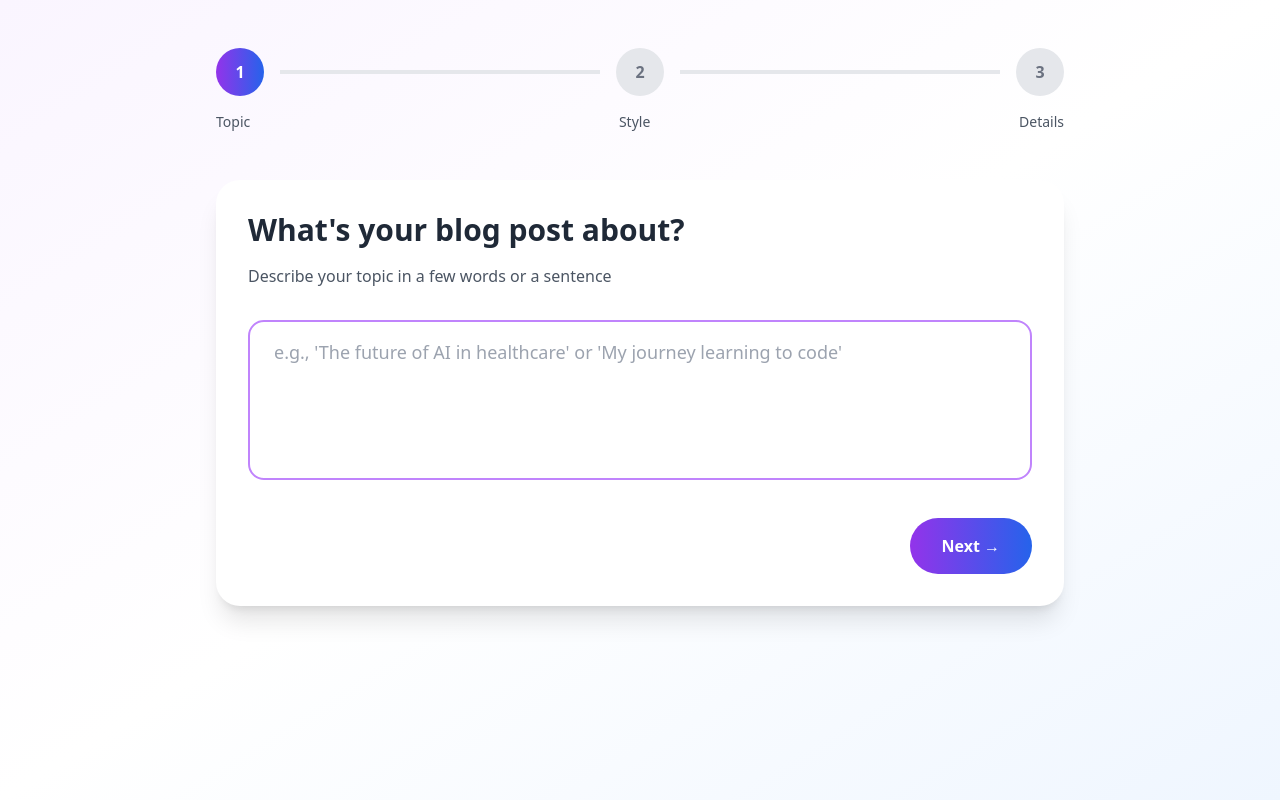
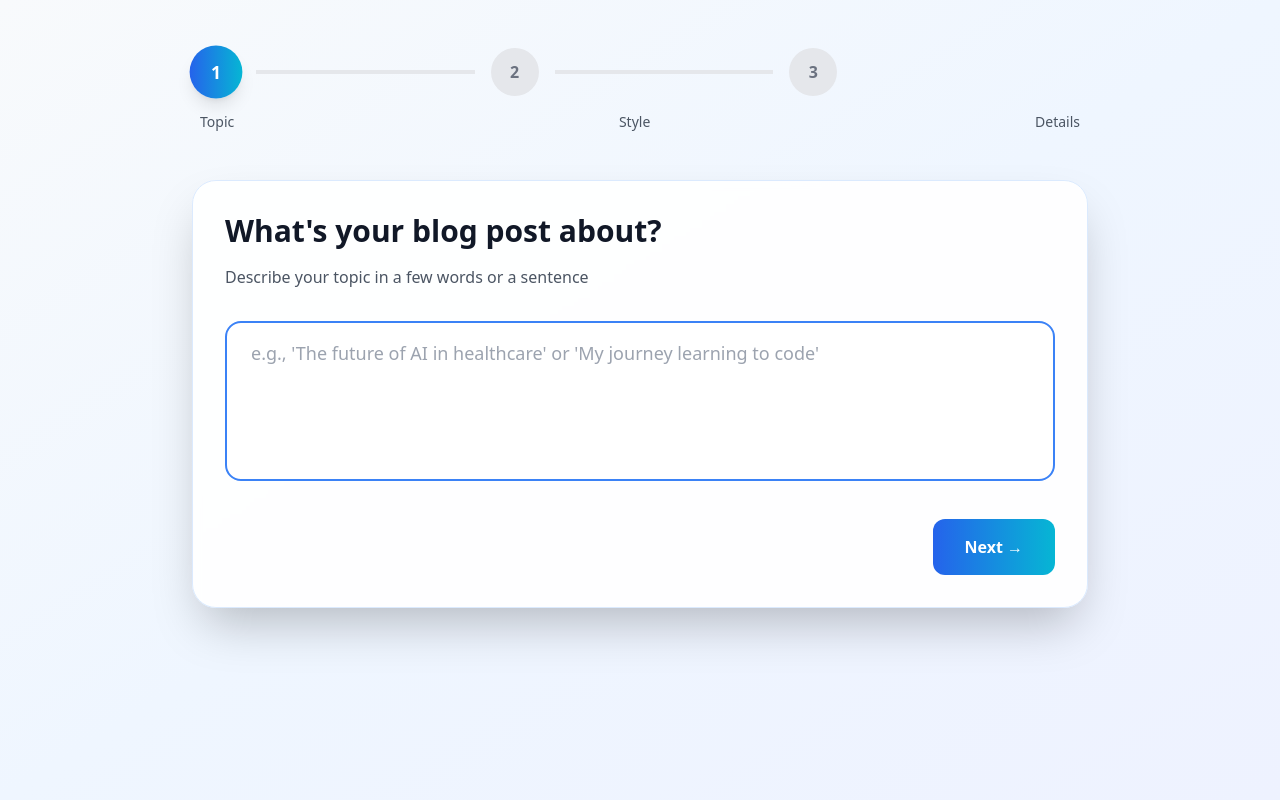
Before and after one commit to cybev1/cybev-frontend, a Next.js app: page /blog/builder in a window 1280 px wide. Built offline with nearby package versions, Linux system fonts and the light colour scheme.

Commit message:
Update builder.jsx

```diff
--- a/src/pages/blog/builder.jsx
+++ b/src/pages/blog/builder.jsx
@@ -1,7 +1,7 @@
-import React, { useState } from 'react';
+import { useState } from 'react';
 import { useRouter } from 'next/router';
 
-const BlogBuilder = () => {
+export default function BlogBuilder() {
   const router = useRouter();
   const [step, setStep] = useState(1);
   const [blogData, setBlogData] = useState({
@@ -32,7 +32,6 @@ const BlogBuilder = () => {
     if (step < 3) {
       setStep(step + 1);
     } else {
-      // Navigate to voice recording with blog data
       router.push({
         pathname: '/studio/voice-record',
         query: { blogData: JSON.stringify(blogData) }
@@ -40,34 +39,30 @@ const BlogBuilder = () => {
     }
   };
 
-  const handleBack = () => {
-    if (step > 1) setStep(step - 1);
-  };
-
   return (
-    <div className="min-h-screen bg-gradient-to-br from-purple-50 via-white to-blue-50">
-      <div className="max-w-4xl mx-auto py-12 px-6">
+    <div className="min-h-screen bg-gradient-to-br from-slate-50 via-blue-50 to-indigo-50 py-12 px-4">
+      <div className="max-w-4xl mx-auto">
         {/* Progress Bar */}
         <div className="mb-12">
           <div className="flex items-center justify-between mb-4">
             {[1, 2, 3].map((num) => (
-              <React.Fragment key={num}>
-                <div className={`flex items-center justify-center w-12 h-12 rounded-full font-bold ${
+              <div key={num} className="flex items-center flex-1">
+                <div className={`flex items-center justify-center w-12 h-12 rounded-full font-bold transition-all ${
                   step >= num
-                    ? 'bg-gradient-to-r from-purple-600 to-blue-600 text-white'
+                    ? 'bg-gradient-to-r from-blue-600 to-cyan-500 text-white shadow-lg scale-110'
                     : 'bg-gray-200 text-gray-500'
                 }`}>
                   {num}
                 </div>
                 {num < 3 && (
-                  <div className={`flex-1 h-1 mx-4 ${
-                    step > num ? 'bg-gradient-to-r from-purple-600 to-blue-600' : 'bg-gray-200'
+                  <div className={`flex-1 h-1 mx-4 transition-all ${
+                    step > num ? 'bg-gradient-to-r from-blue-600 to-cyan-500' : 'bg-gray-200'
                   }`} />
                 )}
-              </React.Fragment>
+              </div>
             ))}
           </div>
-          <div className="flex justify-between text-sm text-gray-600">
+          <div className="flex justify-between text-sm text-gray-600 px-2">
             <span>Topic</span>
             <span>Style</span>
             <span>Details</span>
@@ -76,8 +71,8 @@ const BlogBuilder = () => {
 
         {/* Step 1: Topic */}
         {step === 1 && (
-          <div className="bg-white rounded-3xl shadow-xl p-8">
-            <h2 className="text-3xl font-bold mb-4 text-gray-800">
+          <div className="bg-white/90 backdrop-blur-sm rounded-3xl shadow-2xl p-8 border border-blue-100">
+            <h2 className="text-3xl font-bold mb-4 text-gray-900">
               What's your blog post about?
             </h2>
             <p className="text-gray-600 mb-8">
@@ -88,14 +83,14 @@ const BlogBuilder = () => {
               value={blogData.topic}
               onChange={(e) => setBlogData({ ...blogData, topic: e.target.value })}
               placeholder="e.g., 'The future of AI in healthcare' or 'My journey learning to code'"
-              className="w-full h-40 px-6 py-4 border-2 border-gray-200 rounded-2xl focus:border-purple-400 focus:outline-none text-lg resize-none"
+              className="w-full h-40 px-6 py-4 border-2 border-gray-200 rounded-2xl focus:border-blue-500 focus:outline-none text-lg resize-none transition"
               autoFocus
             />
 
             <div className="mt-8 flex justify-end">
               <button
                 onClick={handleNext}
-                className="px-8 py-4 bg-gradient-to-r from-purple-600 to-blue-600 text-white rounded-full font-semibold hover:shadow-xl transition-all"
+                className="px-8 py-4 bg-gradient-to-r from-blue-600 to-cyan-500 hover:from-blue-700 hover:to-cyan-600 text-white rounded-xl font-semibold hover:shadow-xl transition-all active:scale-95"
               >
                 Next →
               </button>
@@ -105,15 +100,14 @@ const BlogBuilder = () => {
 
         {/* Step 2: Tone & Length */}
         {step === 2 && (
-          <div className="bg-white rounded-3xl shadow-xl p-8">
-            <h2 className="text-3xl font-bold mb-2 text-gray-800">
+          <div className="bg-white/90 backdrop-blur-sm rounded-3xl shadow-2xl p-8 border border-blue-100">
+            <h2 className="text-3xl font-bold mb-2 text-gray-900">
               Choose your style
             </h2>
             <p className="text-gray-600 mb-8">
               Select the tone and length that fits your content
             </p>
 
-            {/* Tone Selection */}
             <div className="mb-10">
               <h3 className="text-xl font-semibold mb-4 text-gray-700">Tone</h3>
               <div className="grid grid-cols-2 md:grid-cols-4 gap-4">
@@ -121,10 +115,10 @@ const BlogBuilder = () => {
                   <button
                     key={tone.id}
                     onClick={() => setBlogData({ ...blogData, tone: tone.id })}
-                    className={`p-4 rounded-xl border-2 transition-all text-center ${
+                    className={`p-4 rounded-xl border-2 transition-all text-center active:scale-95 ${
                       blogData.tone === tone.id
-                        ? 'border-purple-500 bg-purple-50'
-                        : 'border-gray-200 hover:border-purple-300'
+                        ? 'border-blue-500 bg-blue-50 shadow-lg'
+                        : 'border-gray-200 hover:border-blue-300'
                     }`}
                   >
                     <div className="text-3xl mb-2">{tone.icon}</div>
@@ -135,7 +129,6 @@ const BlogBuilder = () => {
               </div>
             </div>
 
-            {/* Length Selection */}
             <div className="mb-8">
               <h3 className="text-xl font-semibold mb-4 text-gray-700">Length</h3>
               <div className="grid grid-cols-3 gap-4">
@@ -143,10 +136,10 @@ const BlogBuilder = () => {
                   <button
                     key={length.id}
                     onClick={() => setBlogData({ ...blogData, length: length.id })}
-                    className={`p-6 rounded-xl border-2 transition-all text-center ${
+                    className={`p-6 rounded-xl border-2 transition-all text-center active:scale-95 ${
                       blogData.length === length.id
-                        ? 'border-purple-500 bg-purple-50'
-                        : 'border-gray-200 hover:border-purple-300'
+                        ? 'border-blue-500 bg-blue-50 shadow-lg'
+                        : 'border-gray-200 hover:border-blue-300'
                     }`}
                   >
                     <div className="font-bold text-lg text-gray-800 mb-1">{length.label}</div>
@@ -159,14 +152,14 @@ const BlogBuilder = () => {
 
             <div className="flex justify-between">
               <button
-                onClick={handleBack}
-                className="px-8 py-4 bg-gray-100 text-gray-700 rounded-full font-semibold hover:bg-gray-200 transition-all"
+                onClick={() => setStep(1)}
+                className="px-8 py-4 bg-gray-100 text-gray-700 rounded-xl font-semibold hover:bg-gray-200 transition-all active:scale-95"
               >
                 ← Back
               </button>
               <button
                 onClick={handleNext}
-                className="px-8 py-4 bg-gradient-to-r from-purple-600 to-blue-600 text-white rounded-full font-semibold hover:shadow-xl transition-all"
+                className="px-8 py-4 bg-gradient-to-r from-blue-600 to-cyan-500 hover:from-blue-700 hover:to-cyan-600 text-white rounded-xl font-semibold hover:shadow-xl transition-all active:scale-95"
               >
                 Next →
               </button>
@@ -174,10 +167,10 @@ const BlogBuilder = () => {
           </div>
         )}
 
-        {/* Step 3: Keywords (Optional) */}
+        {/* Step 3: Keywords */}
         {step === 3 && (
-          <div className="bg-white rounded-3xl shadow-xl p-8">
-            <h2 className="text-3xl font-bold mb-2 text-gray-800">
+          <div className="bg-white/90 backdrop-blur-sm rounded-3xl shadow-2xl p-8 border border-blue-100">
+            <h2 className="text-3xl font-bold mb-2 text-gray-900">
               Add keywords (optional)
             </h2>
             <p className="text-gray-600 mb-8">
@@ -187,7 +180,7 @@ const BlogBuilder = () => {
             <input
               type="text"
               placeholder="Press Enter to add keywords (e.g., AI, healthcare, innovation)"
-              className="w-full px-6 py-4 border-2 border-gray-200 rounded-2xl focus:border-purple-400 focus:outline-none text-lg mb-4"
+              className="w-full px-6 py-4 border-2 border-gray-200 rounded-2xl focus:border-blue-500 focus:outline-none text-lg mb-4 transition"
               onKeyPress={(e) => {
                 if (e.key === 'Enter' && e.target.value.trim()) {
                   setBlogData({
@@ -199,13 +192,12 @@ const BlogBuilder = () => {
               }}
             />
 
-            {/* Keyword Tags */}
             {blogData.keywords.length > 0 && (
               <div className="flex flex-wrap gap-2 mb-6">
                 {blogData.keywords.map((keyword, idx) => (
                   <span
                     key={idx}
-                    className="px-4 py-2 bg-purple-100 text-purple-700 rounded-full text-sm font-medium flex items-center gap-2"
+                    className="px-4 py-2 bg-blue-100 text-blue-700 rounded-full text-sm font-medium flex items-center gap-2"
                   >
                     {keyword}
                     <button
@@ -215,7 +207,7 @@ const BlogBuilder = () => {
                           keywords: blogData.keywords.filter((_, i) => i !== idx)
                         });
                       }}
-                      className="hover:text-purple-900"
+                      className="hover:text-blue-900 text-lg"
                     >
                       ×
                     </button>
@@ -232,14 +224,14 @@ const BlogBuilder = () => {
 
             <div className="flex justify-between">
               <button
-                onClick={handleBack}
-                className="px-8 py-4 bg-gray-100 text-gray-700 rounded-full font-semibold hover:bg-gray-200 transition-all"
+                onClick={() => setStep(2)}
+                className="px-8 py-4 bg-gray-100 text-gray-700 rounded-xl font-semibold hover:bg-gray-200 transition-all active:scale-95"
               >
                 ← Back
               </button>
               <button
                 onClick={handleNext}
-                className="px-8 py-4 bg-gradient-to-r from-purple-600 to-blue-600 text-white rounded-full font-semibold hover:shadow-xl transition-all"
+                className="px-8 py-4 bg-gradient-to-r from-blue-600 to-cyan-500 hover:from-blue-700 hover:to-cyan-600 text-white rounded-xl font-semibold hover:shadow-xl transition-all active:scale-95"
               >
                 Start Creating →
               </button>
@@ -249,6 +241,4 @@ const BlogBuilder = () => {
       </div>
     </div>
   );
-};
-
-export default BlogBuilder;
+}
```
